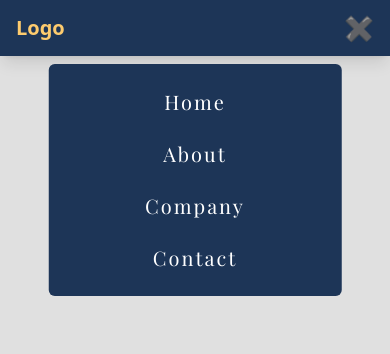
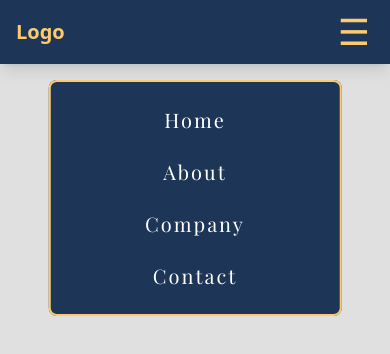
Before and after one commit to rashad3412/moveTemplateReact, a React (Vite) app: page / in a window 390 px wide. Both pictures are taken after a click on the button "Toggle menu". Shown: the top 354 px of the page. Built offline with nearby package versions, Linux system fonts and the light colour scheme.

Commit message:
updated navBar

```diff
--- a/src/components/NavBar.jsx
+++ b/src/components/NavBar.jsx
@@ -13,20 +13,22 @@ const NavBar = () => {
 
         {/* Hamburger Icon */}
         <button
-          className="text-2xl cursor-pointer md:hidden text-deepYellow focus:outline-none"
+          className={`flex justify-center items-center w-10 h-10 border border-transparent rounded text-4xl cursor-pointer md:hidden text-deepYellow focus:outline-none transition duration-300 ${
+            isOpen ? "hover:border-lightGray hover:bg-transparent" : ""
+          }`}
           onClick={() => setIsOpen(!isOpen)}
           aria-label="Toggle menu"
         >
-          {isOpen ? "✖" : "☰"}
+          {isOpen ? "☰" : "☰"}
         </button>
 
         {/* Navigation Links */}
         <div
           className={`${
             isOpen ? "opacity-100 visible" : "opacity-0 invisible"
-          } w-3/4 md:w-auto absolute md:relative top-16 md:top-auto left-1/2 md:left-auto transform md:transform-none -translate-x-1/2 md:translate-x-0 bg-royalBlue md:bg-transparent md:flex rounded-md transition-all duration-700 ease-in-out`}
+          } w-3/4 md:w-auto absolute md:relative top-20 md:top-auto left-1/2 md:left-auto transform md:transform-none -translate-x-1/2 md:translate-x-0 bg-royalBlue md:bg-transparent md:flex rounded-lg transition-all duration-700 ease-in-out`}
         >
-          <ul className="flex flex-col md:flex-row gap-2 font-Playfair tracking-widest text-xl p-4 md:p-0 justify-center items-center font-extralight">
+          <ul className="flex flex-col md:flex-row gap-2 font-Playfair tracking-widest text-xl p-4 md:p-0 md:border-none justify-center items-center font-extralight border-deepYellow border-2 rounded-lg ">
             <li>
               <a
                 href="#"
```
